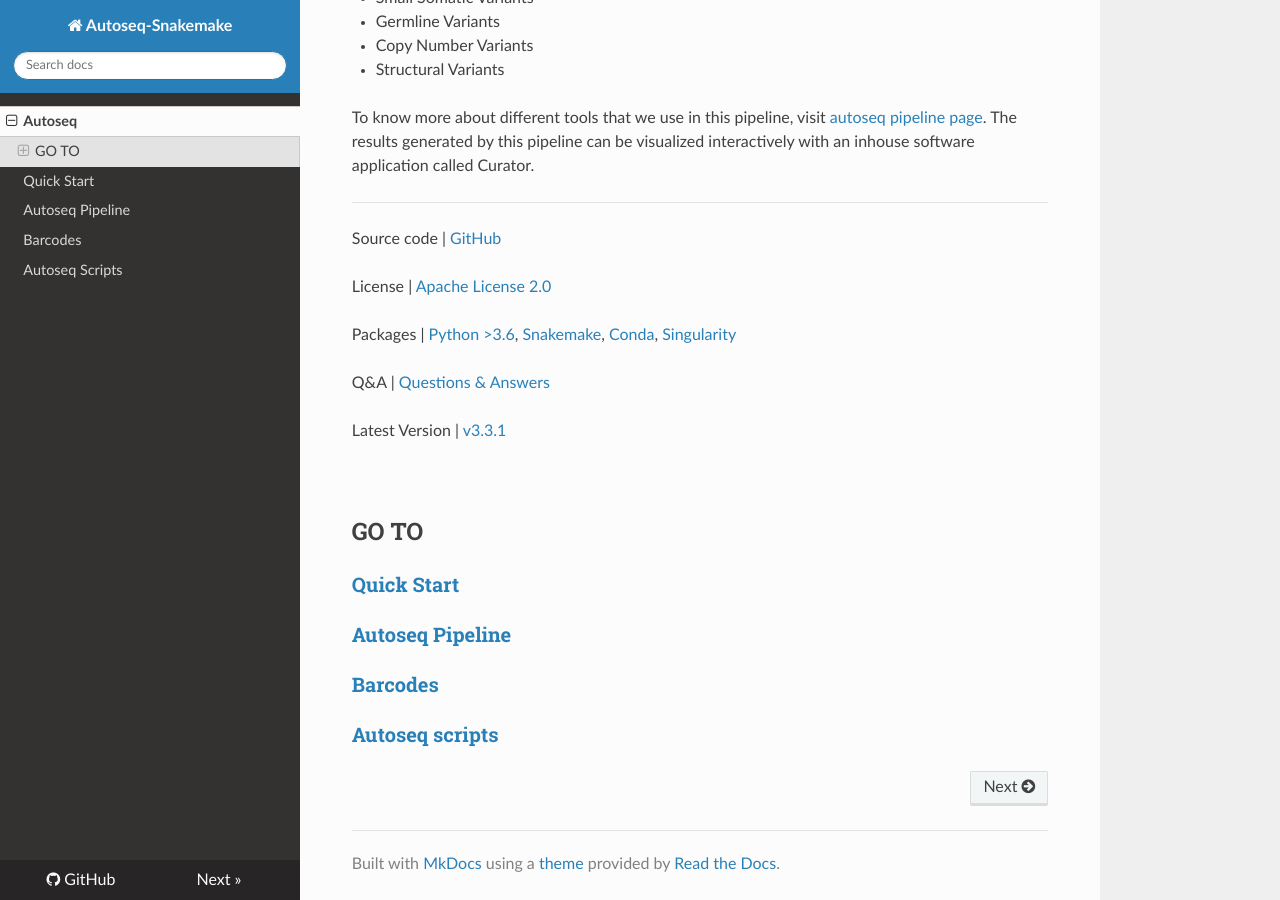
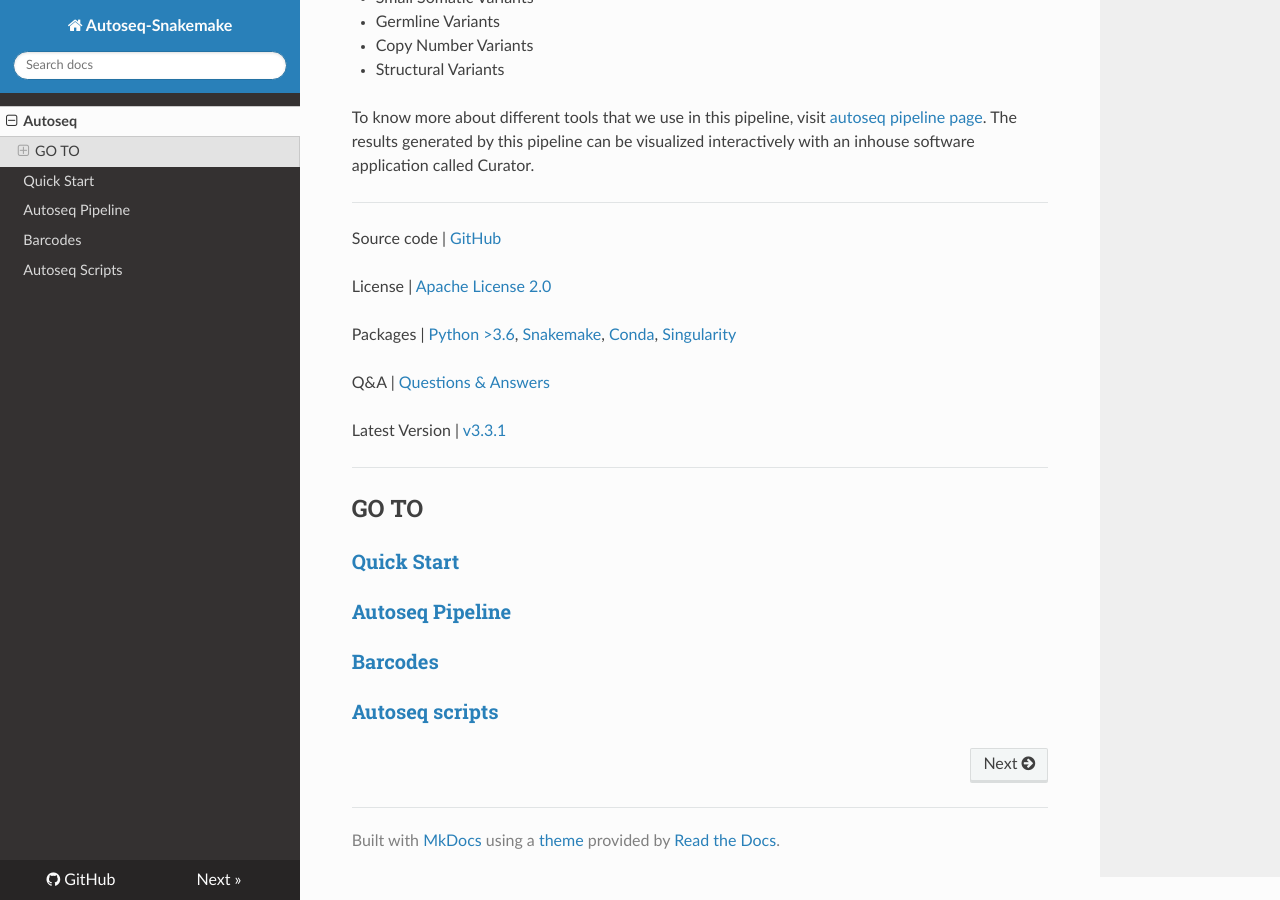
Before and after one commit to ClinSeq/autoseq-snakemake, an MkDocs documentation site: the page built from docs/index.md, in a window 1280 px wide and 900 px high, scrolled down 536 px. Built offline with MkDocs 1.6.1, drawn with Linux system fonts in a browser that asks for light colours; nearby versions of some CDN libraries.

Commit message:
Update index.md

```diff
--- a/docs/index.md
+++ b/docs/index.md
@@ -24,8 +24,7 @@
 
 Latest Version | [v3.3.1](https://github.com/ClinSeq/autoseq-snakemake/releases/tag/v3.3.1)
 
-<br>
-
+-----------------------------------------------
 ## GO TO
 ### [Quick Start](quick_start.md)
 ### [Autoseq Pipeline](autoseq_pipeline.md)
```
